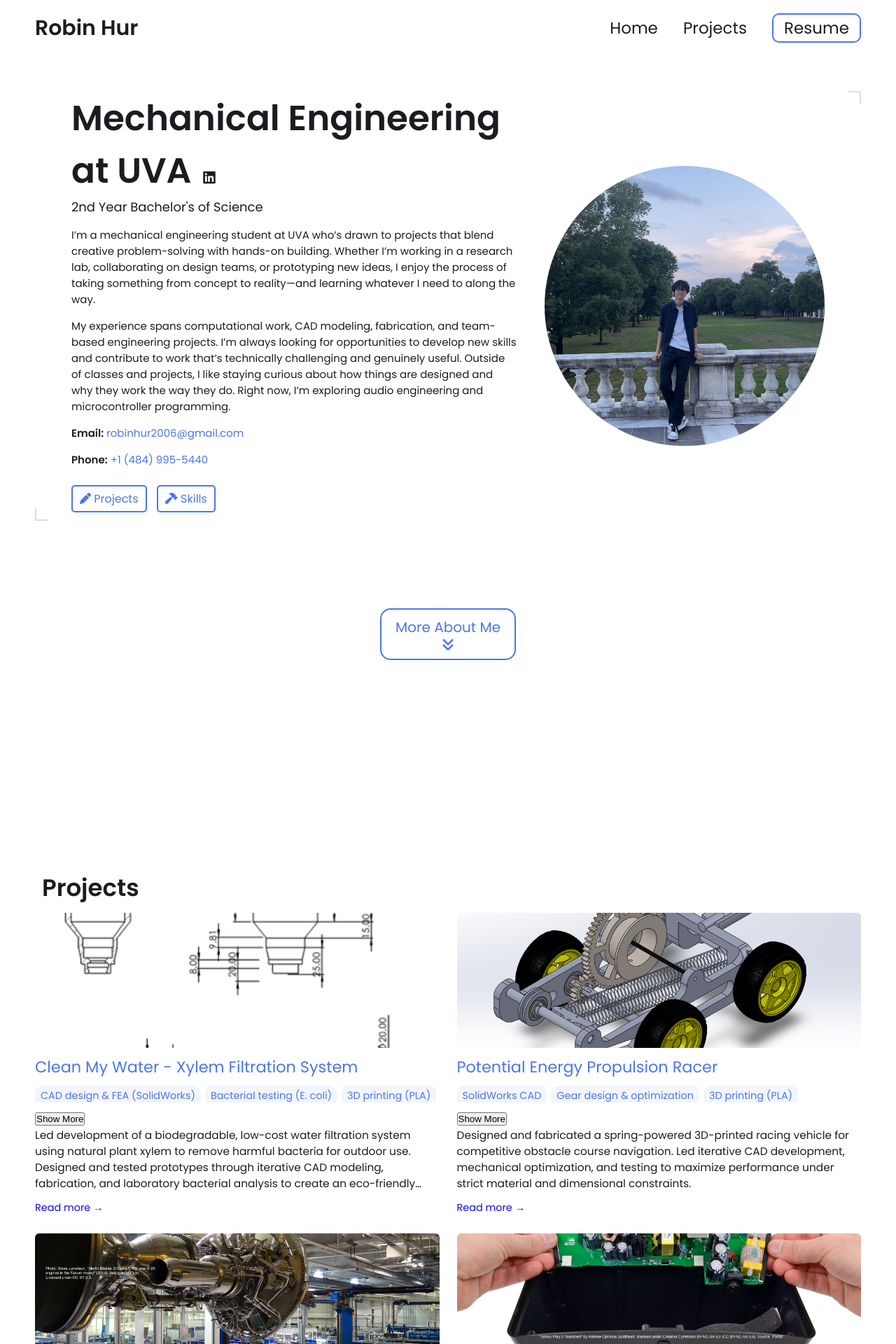
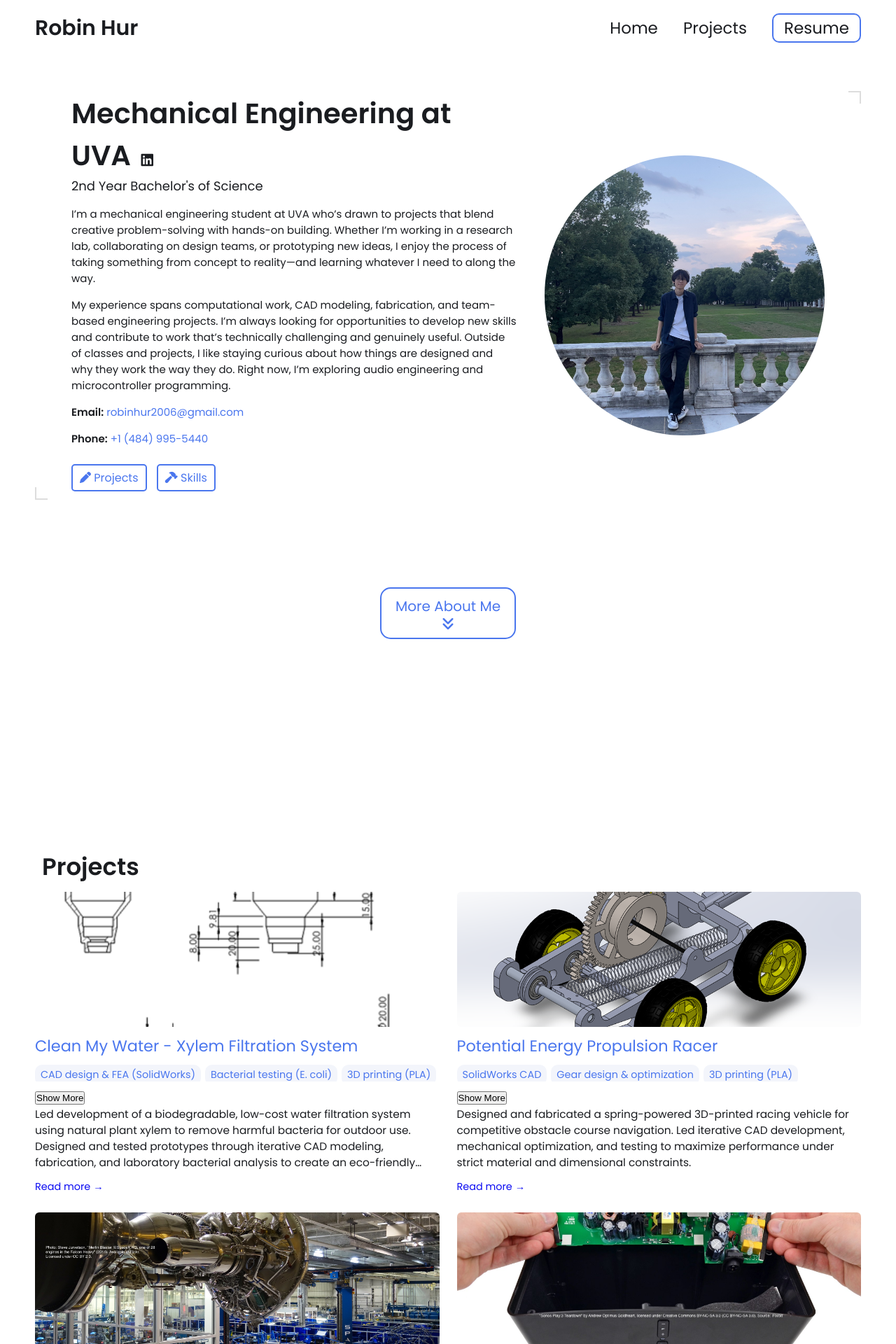
Before and after one commit to RobinKHur/RobinKHur.github.io, a Jekyll site: the page built from index.html, in a window 1280 px wide. Shown: the top 1920 px of the page at 70% size. Built offline with Jekyll 4.4.1, drawn with Linux system fonts in a browser that asks for light colours.

Commit message:
Update styles.css

```diff
--- a/css/styles.css
+++ b/css/styles.css
@@ -40,7 +40,7 @@
 }
 h2 {
     color: var(--text-color);
-    font-size: 40px; /* Fixed size, overrides calc */
+    font-size: calc(11px + 0.8vw);
 }
 h3 {
     font-weight: normal;
@@ -175,7 +175,7 @@
 }
 
 .hero-section .text h2 {
-    font-size: 50px;
+    font-size: 40px;
 }
 
 .hero-section .text .external-links i {
```
